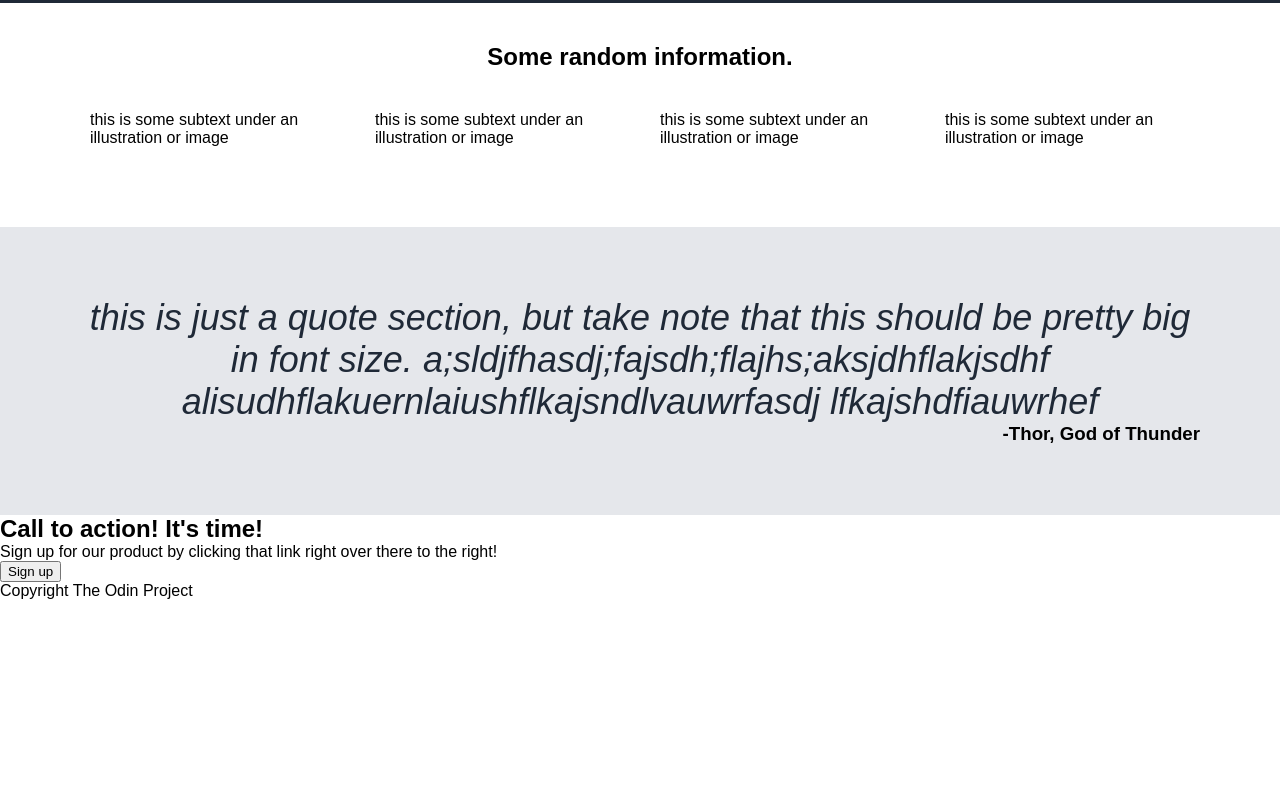
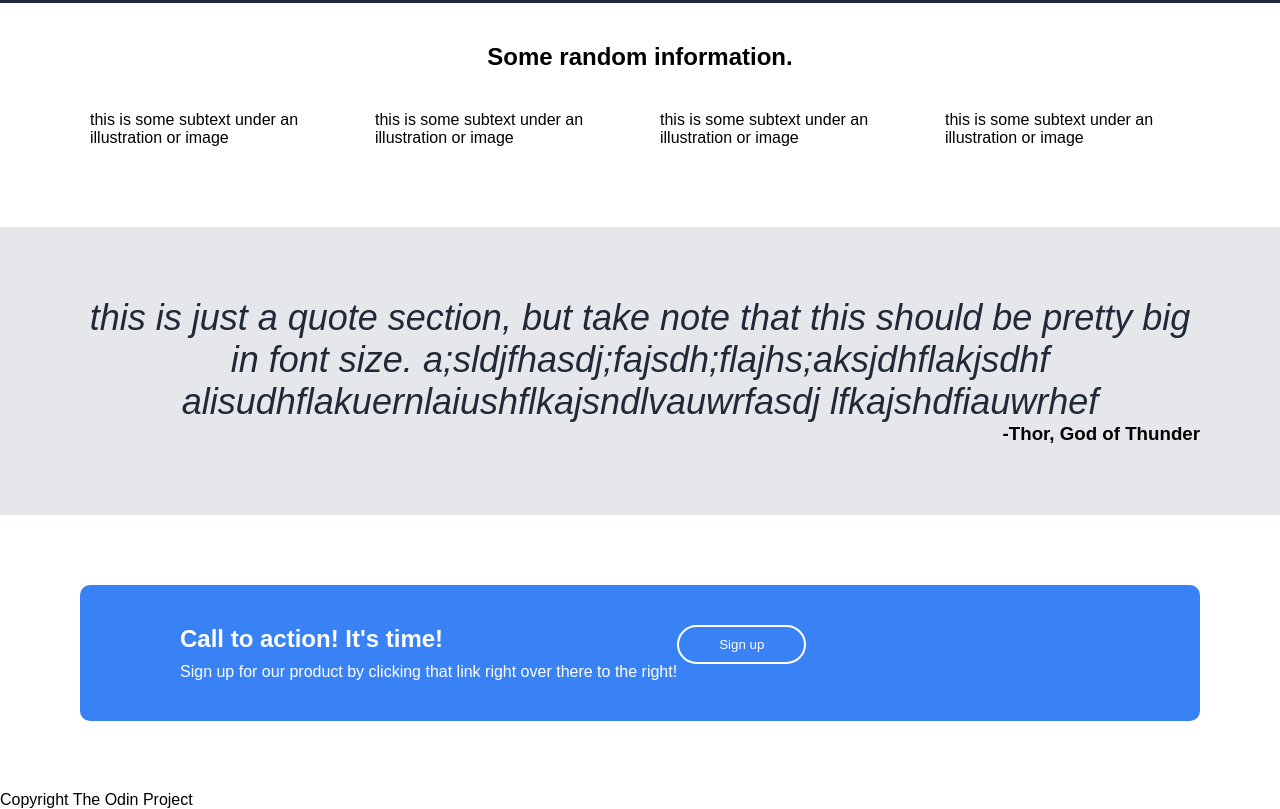
Before and after one commit to williamandrews2/BMW-M-Informative, a plain HTML site: page index.html in a window 1280 px wide. Shown: the part 309-1118 px from the top of the page. Before the commit the page ends 909 px from the top, so only its background shows below. Drawn offline with Linux system fonts and the light colour scheme.

Commit message:
Changes to CSS

```diff
--- a/index.html
+++ b/index.html
@@ -85,7 +85,10 @@
                 there to the right!
             </p>
         </div>
-        <button type="button">Sign up</button>
+
+        <div id="button-container">
+            <button type="button" class="btn-white">Sign up</button>
+        </div>
     </div>
 
     <div id="footer">
--- a/styles.css
+++ b/styles.css
@@ -105,3 +105,34 @@
 }
 
 /* Action section */
+#action {
+    display:flex;
+    background-color: #3882f6;
+    margin: 70px 80px;
+    padding: 40px 80px;
+    color: white;
+    border-radius: 10px;
+}
+
+#call-to-action h2 {
+    padding-bottom: 10px;
+}
+
+#call-to-action {
+    padding-left: 20px;
+}
+
+.btn-white {
+    border-radius: 20px;
+    color: white;
+    background-color: #3882f6;
+    border-style:solid;
+    border-color: white;
+    padding: 10px 40px;
+}
+
+#button-container {
+    /* Need to center this, causing issues */
+    display: inline-block;
+    text-align: center;
+}
```
